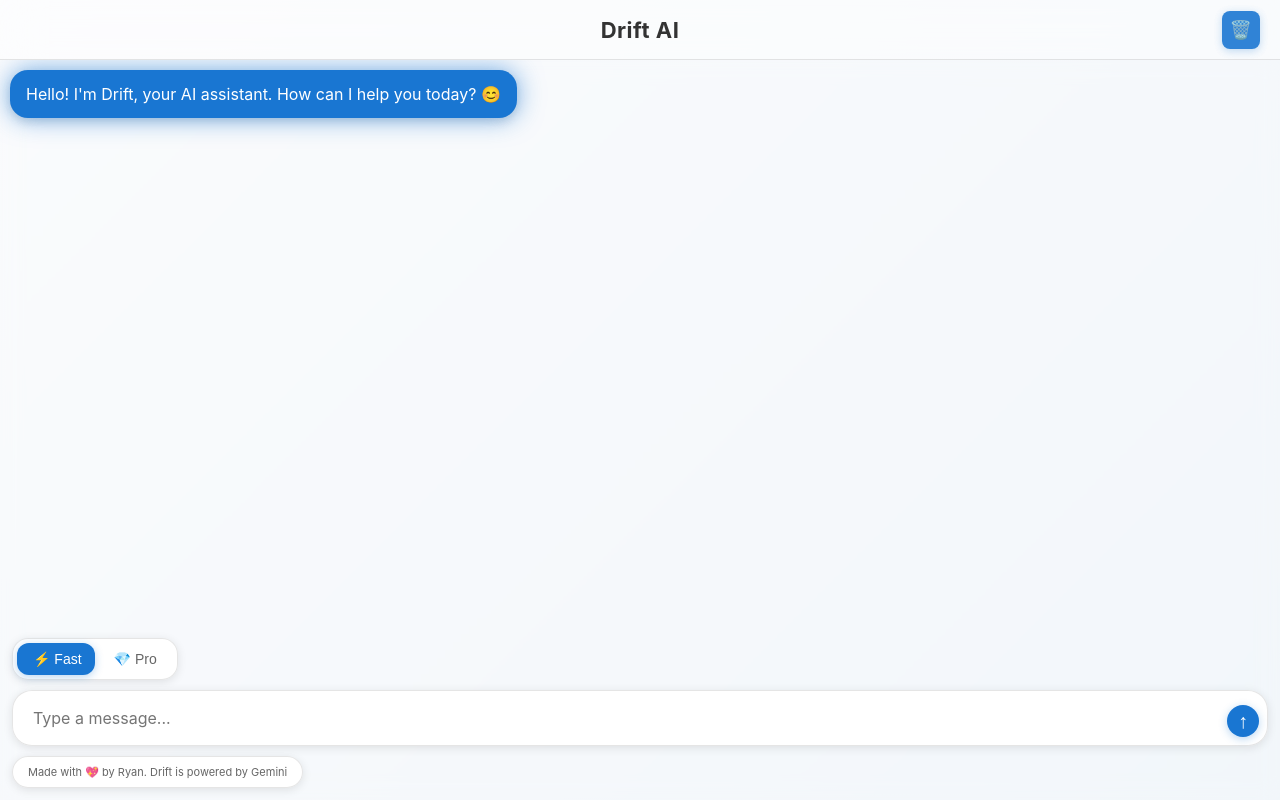
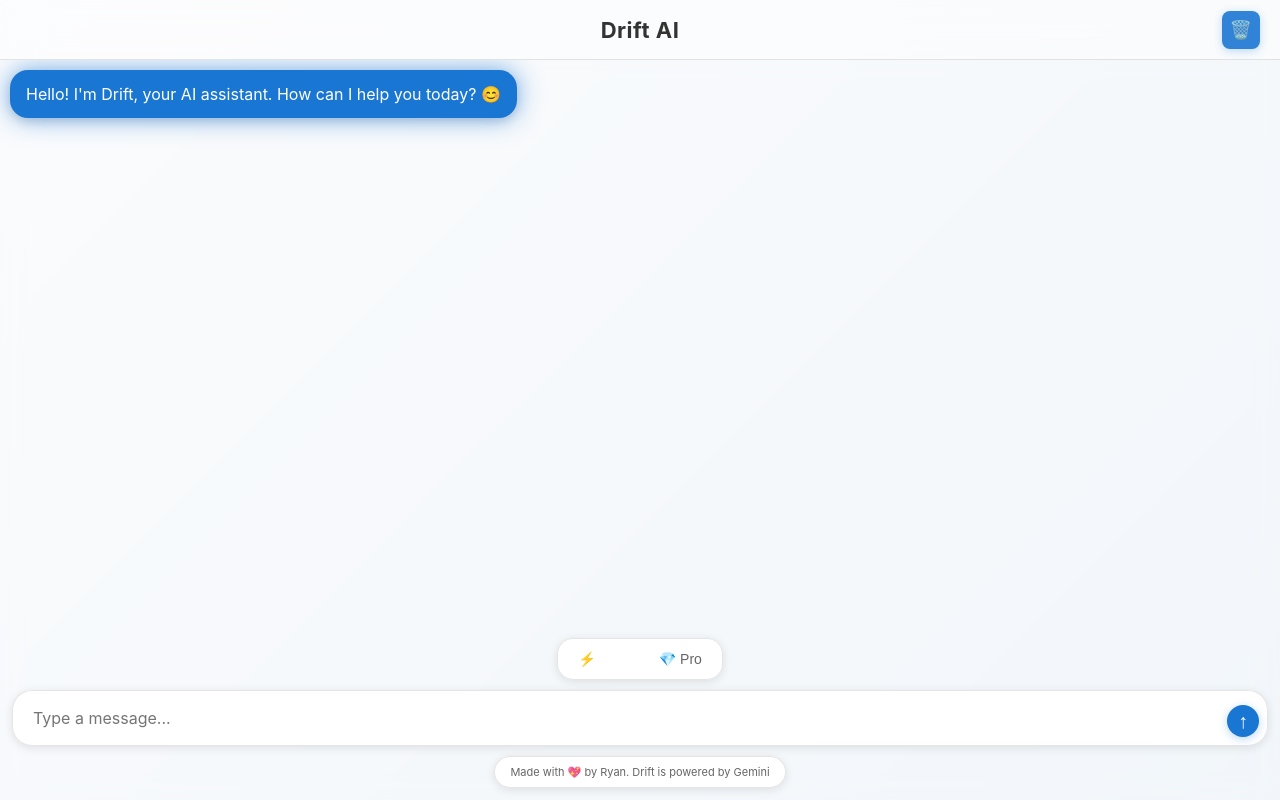
Before and after one commit to driftingpixels/driftai, a Next.js app: page / in a window 1280 px wide. Built offline with nearby package versions, Linux system fonts and the light colour scheme.

Commit message:
Add files via upload

```diff
--- a/public/style.css
+++ b/public/style.css
@@ -157,7 +157,6 @@ body {
   overflow-wrap: break-word;
 }
 
-/* Markdown support styles */
 .message p {
   margin: 0 0 8px 0;
 }
@@ -335,27 +334,21 @@ body {
   border-radius: 16px;
   border: 1px solid rgba(0, 0, 0, 0.1);
   box-shadow: 0 2px 10px rgba(0, 0, 0, 0.1);
-  align-self: flex-start;
+  align-self: center;
   width: fit-content;
   max-width: 100%;
 }
 
-.model-toggle::before {
-  content: '';
+.model-toggle-slider {
   position: absolute;
   top: 4px;
   left: 4px;
-  width: calc(50% - 4px);
   height: calc(100% - 8px);
   background: var(--imessage-blue);
   border-radius: 12px;
-  transition: transform 0.3s cubic-bezier(0.4, 0, 0.2, 1);
+  transition: all 0.3s cubic-bezier(0.4, 0, 0.2, 1);
   z-index: 0;
   box-shadow: 0 2px 8px rgba(25, 118, 210, 0.3);
-}
-
-.model-toggle.pro-active::before {
-  transform: translateX(100%);
 }
 
 .model-option {
@@ -454,8 +447,8 @@ body {
   border-radius: 16px;
   border: 1px solid rgba(0, 0, 0, 0.1);
   box-shadow: 0 2px 10px rgba(0, 0, 0, 0.1);
-  margin: 0;
-  align-self: flex-start;
+  margin: 0 auto;
+  align-self: center;
   width: fit-content;
   max-width: 100%;
   white-space: nowrap;
@@ -554,7 +547,7 @@ body {
   .model-toggle {
     gap: 0;
     padding: 4px;
-    align-self: flex-start;
+    align-self: center;
     width: fit-content;
     max-width: 100%;
   }
```
